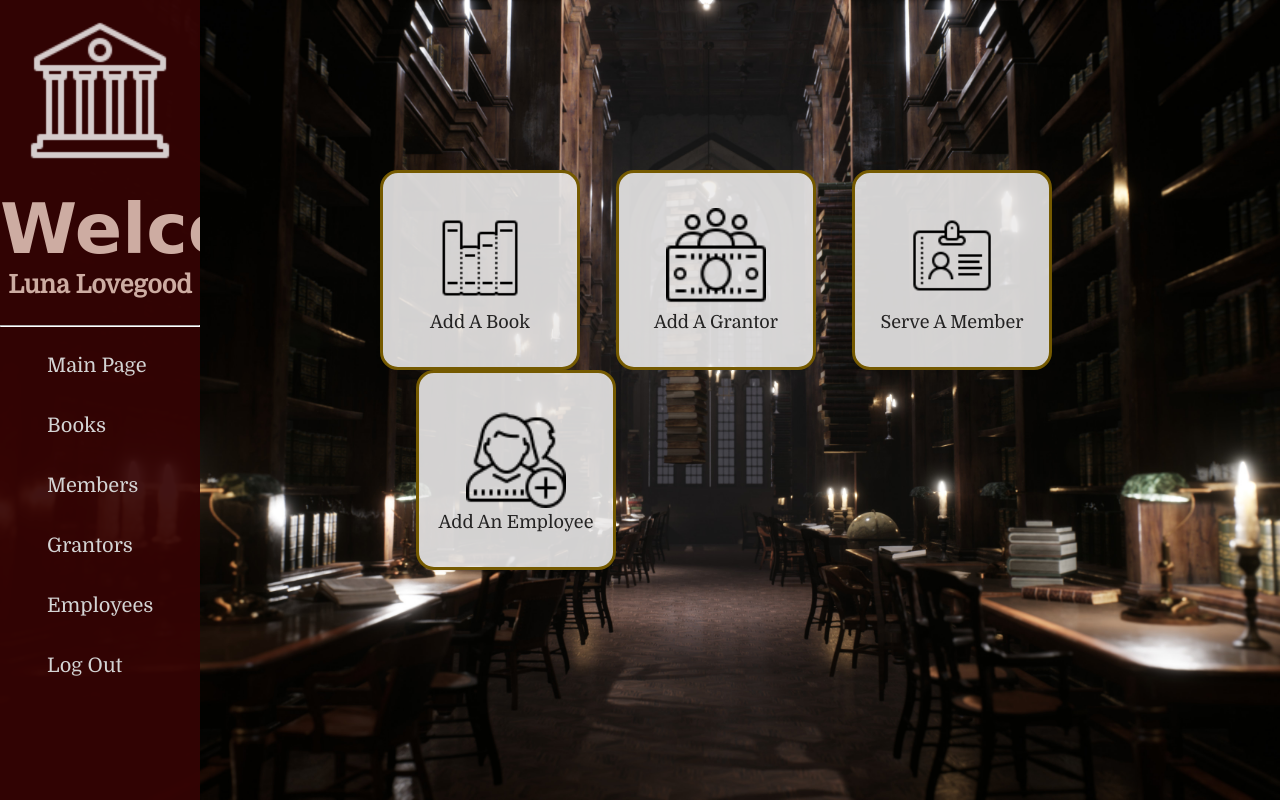
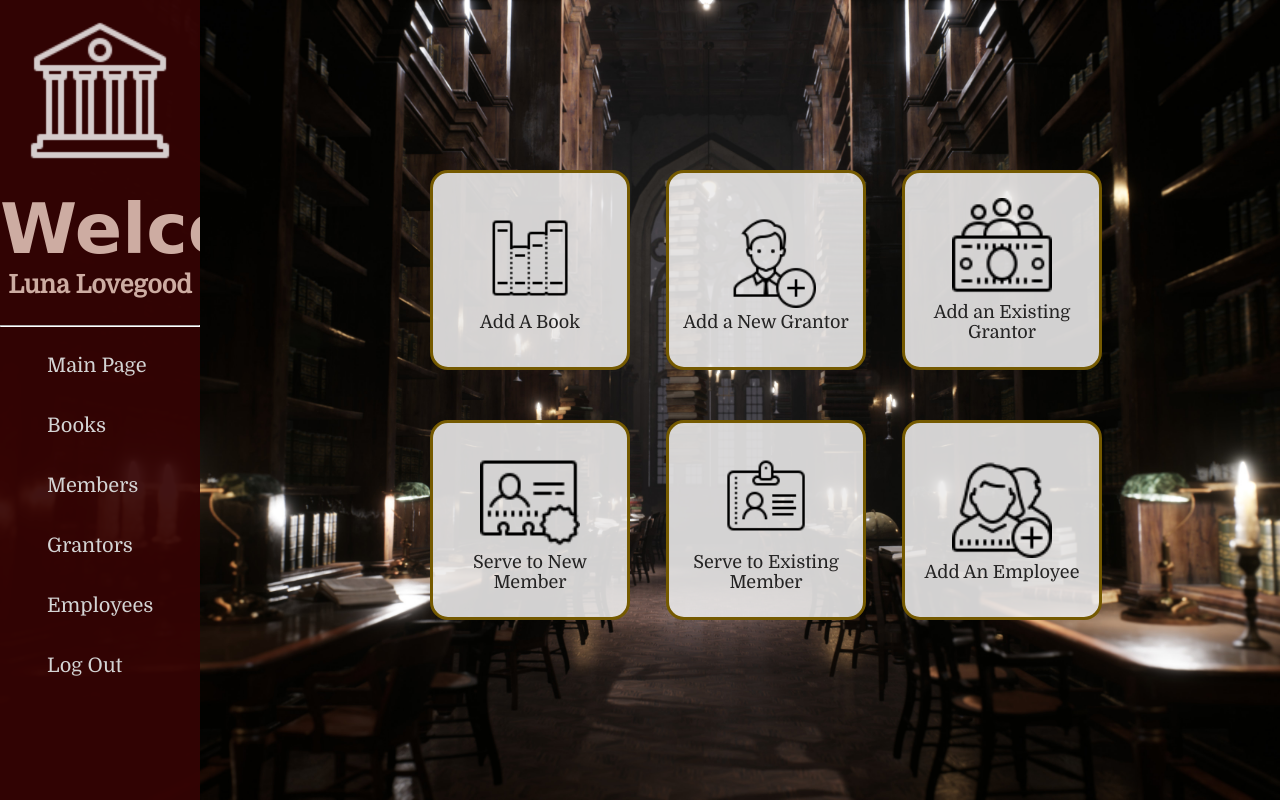
Before and after one commit to deryanurcaman/TheLibraryWebApplication, a PHP site: page /DatabasesProject-2021/mainpage.php in a window 1280 px wide. Run offline with PHP 8.4, Linux system fonts and the light colour scheme; some web fonts are replaced.

Commit message:
new buttons added to main page

```diff
--- a/frontend/mainpage.php
+++ b/frontend/mainpage.php
@@ -101,10 +101,13 @@
     <div class="main">
         <div class="div1">
 
-            <a href="./Add_Book.php"><button style="float: left;font-size: 18px;"><img src="./assets/course_siyah.png" alt=""> <br>Add A Book</button></a>
-            <a href="./Add_Grantor.php"><button style=" float: left; margin-left: 2em; font-size: 18px;"><img src="./assets/grantor.png" alt=""> <br>Add A Grantor</button></a>
-            <a href="./Serve_Member.php"><button style=" float: left; margin-left: 2em; font-size: 18px;"><img src="./assets/member.png" alt=""> <br>Serve A Member</button></a>
-            <a href="./Add_Employee.php"><button style=" float: left; margin-left: 2em; font-size: 18px;"><img src="./assets/employee.png" alt=""> <br>Add An Employee</button></a>
+            <a href="./Add_Book.php"><button style="float: left;font-size: 18px; margin-left: 50px"><img src="./assets/course_siyah.png" alt=""> <br>Add A Book</button></a>
+            <a href="./Add_Grantor.php"><button style=" float: left; margin-left: 2em; font-size: 18px;"><img src="./assets/new_grantor.png" alt=""> <br>Add a New Grantor</button></a>
+            <a href="./Add_Grantor.php"><button style=" float: left; margin-left: 2em; font-size: 18px;"><img src="./assets/grantor.png" alt=""> <br>Add an Existing Grantor</button></a>
+            <br> <br> <br><br> <br>
+            <a href="./Serve_Member.php"><button style=" float: left;font-size: 18px; margin-top: 50px; margin-left: 50px"><img src="./assets/new_member.png" alt=""> <br>Serve to New Member</button></a>
+            <a href="./Serve_Member.php"><button style=" float: left; margin-left: 2em; font-size: 18px; margin-top: 50px;"><img src="./assets/member.png" alt=""> <br>Serve to Existing Member</button></a>
+            <a href="./Add_Employee.php"><button style=" float: left; margin-left: 2em; font-size: 18px; margin-top: 50px;"><img src="./assets/employee.png" alt=""> <br>Add An Employee</button></a>
         </div>
 
 
```
Also changed, not shown: frontend/assets/new_grantor.png (added), frontend/assets/new_member.png (added).
